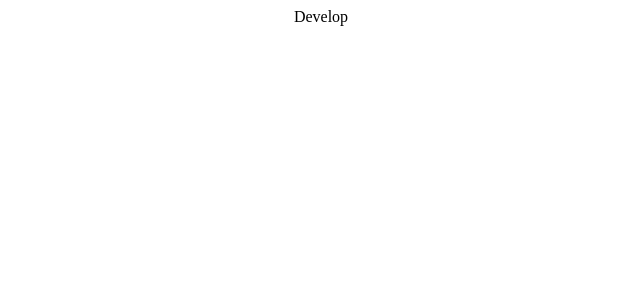
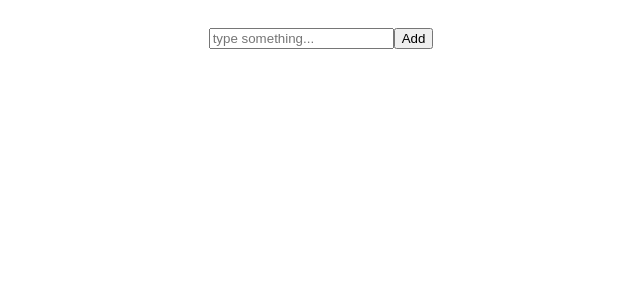
Before and after one commit to NargizaRysbek/react-todos, a React (Create React App) app: page / in a window 1280 px wide. Shown: the top 300 px of the page, without its empty margins (319-959 px from the left). Built offline with nearby package versions, Linux system fonts and the light colour scheme.

Commit message:
added TodoItem component

```diff
--- a/src/App.css
+++ b/src/App.css
@@ -1,38 +1,8 @@
-.App {
-  text-align: center;
-}
-
-.App-logo {
-  height: 40vmin;
-  pointer-events: none;
-}
-
-@media (prefers-reduced-motion: no-preference) {
-  .App-logo {
-    animation: App-logo-spin infinite 20s linear;
-  }
-}
-
-.App-header {
-  background-color: #282c34;
-  min-height: 100vh;
+.App{
+  width: 1000px;
+  margin: 0 auto;
+  padding: 20px 0;
   display: flex;
   flex-direction: column;
   align-items: center;
-  justify-content: center;
-  font-size: calc(10px + 2vmin);
-  color: white;
 }
-
-.App-link {
-  color: #61dafb;
-}
-
-@keyframes App-logo-spin {
-  from {
-    transform: rotate(0deg);
-  }
-  to {
-    transform: rotate(360deg);
-  }
-}
--- a/src/App.js
+++ b/src/App.js
@@ -1,11 +1,41 @@
+import {useState} from 'react'
+import { TodoItem } from './components/TodoItem/index';
 import './App.css';
 
-function App() {
+
+export const App = () => {
+
+
+  const [todos, setTodos] = useState([]);
+  const [inputValue, setInputValue] =useState("");
+
+  const createTodo = () => {
+    setTodos([...todos, {text: inputValue}]);
+    setInputValue("")
+  };
+
+
+
   return (
-    <div className="App">Develop
+    <div className="App">
+      <div>
+        <input
+           placeholder="type something..."
+           type="text"
+           value={inputValue}
+           onChange={(e) => {
+             setInputValue(e.target.value)
+           }}
+           />
 
+        <button onClick={createTodo}>Add</button>
+
+      </div>
+      {
+        todos.map((el, id) => {
+          return  <TodoItem todo={el} id={id}  />
+        })
+      }
     </div>
   );
 }
-
-export default App;
--- /dev/null
+++ b/src/components/TodoItem/index.jsx
@@ -0,0 +1,12 @@
+import React from 'react'
+
+
+export const TodoItem = ({ todo }) => {
+    return (
+        <div className="todo-item">
+            {todo.text}
+            <button>complite</button>
+            <button>delete</button>
+        </div>
+    )
+}
--- a/src/index.js
+++ b/src/index.js
@@ -1,6 +1,6 @@
 import React from 'react';
 import ReactDOM from 'react-dom';
-import App from './App';
+import {App} from './App';
 
 
 ReactDOM.render(
```
Also changed, not shown: src/components/TodoItem/TodoItem.css (added).
